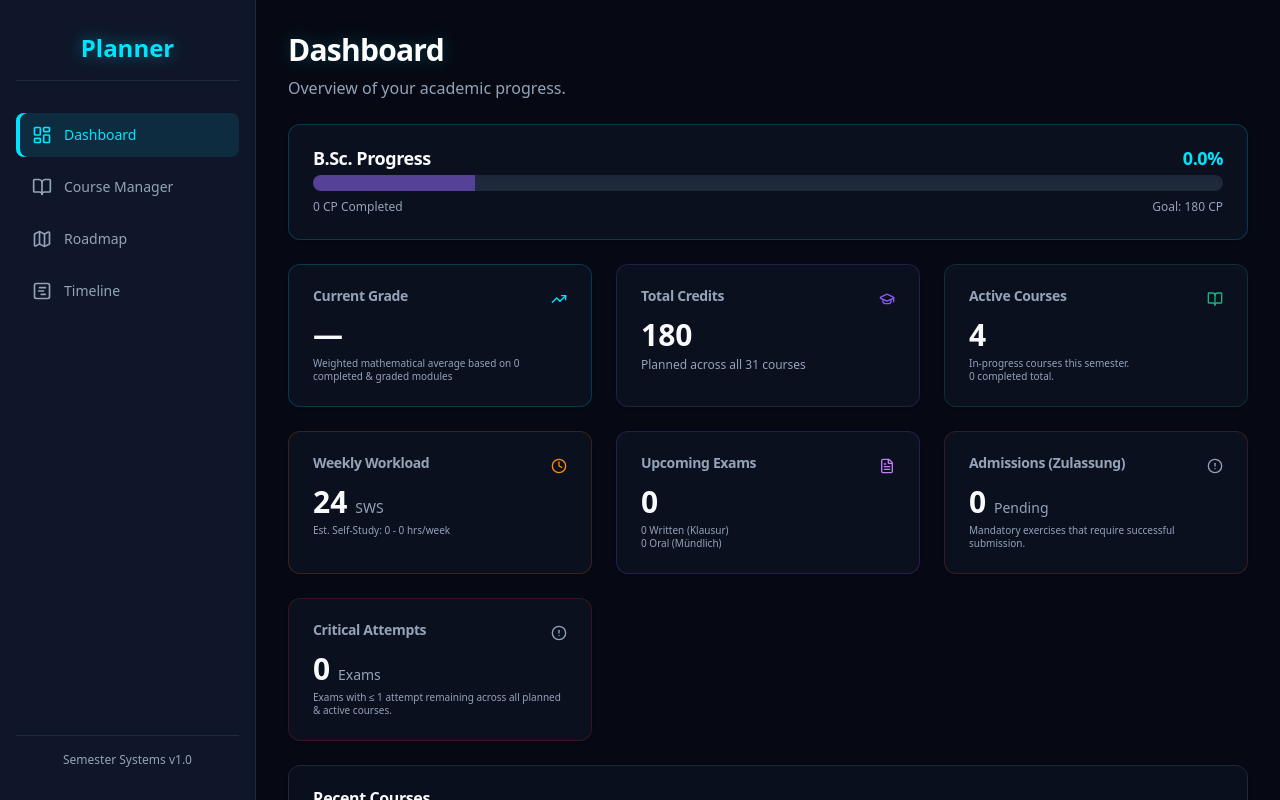
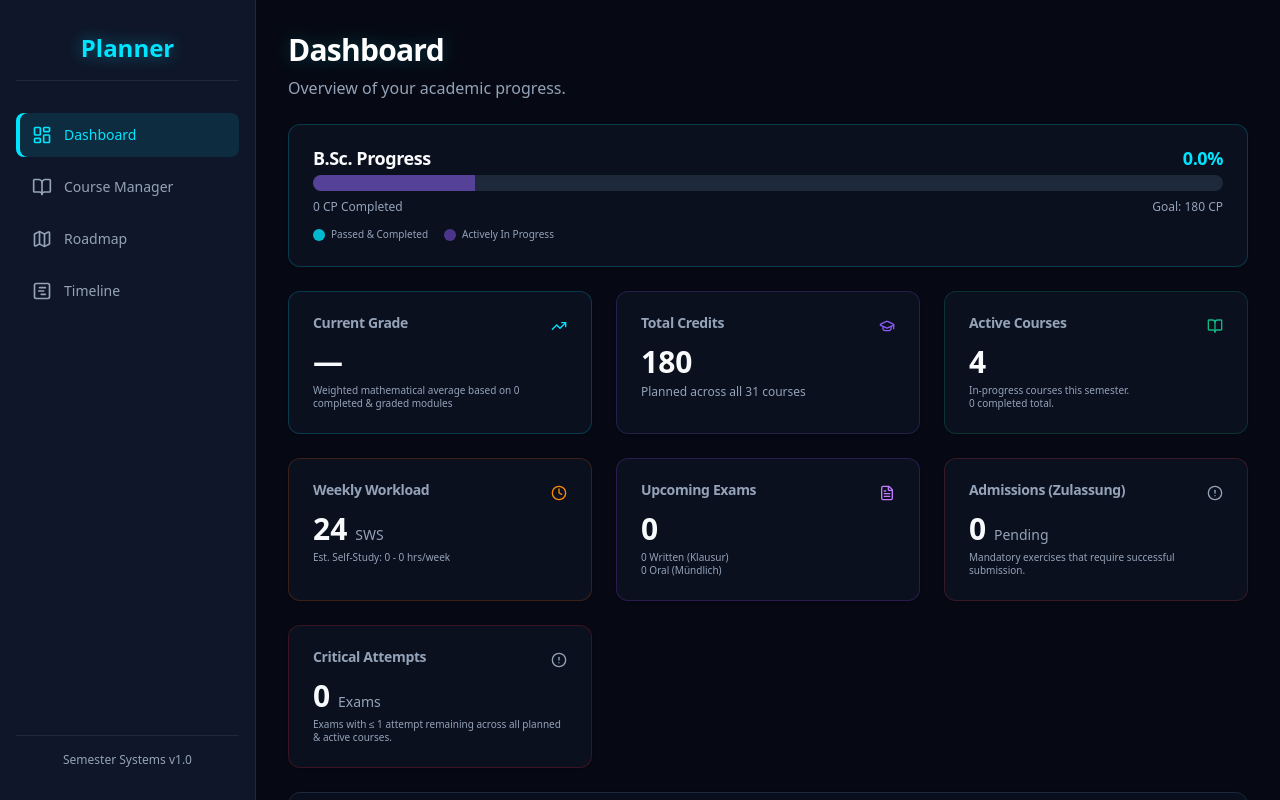
Before and after one commit to 184467gianluca/study-planner, a Next.js app: page / in a window 1280 px wide. Shown: the top 800 px of the page. Built offline with nearby package versions, Linux system fonts and the light colour scheme.

Commit message:
feat: add color legend to dashboard progress bar

```diff
--- a/src/app/page.tsx
+++ b/src/app/page.tsx
@@ -90,6 +90,16 @@ export default function Dashboard() {
           <div className="flex justify-between text-xs text-foreground-muted mt-2">
             <span>{totalCompletedCP} CP Completed</span>
             <span>Goal: {bscGoalCP} CP</span>
+          </div>
+          <div className="flex items-center gap-4 mt-3 text-[10px] text-foreground-muted">
+            <div className="flex items-center gap-1.5">
+              <span className="w-3 h-3 rounded-full bg-primary/80"></span>
+              <span>Passed & Completed</span>
+            </div>
+            <div className="flex items-center gap-1.5">
+              <span className="w-3 h-3 rounded-full bg-secondary/50"></span>
+              <span>Actively In Progress</span>
+            </div>
           </div>
         </CardContent>
       </Card>
```
